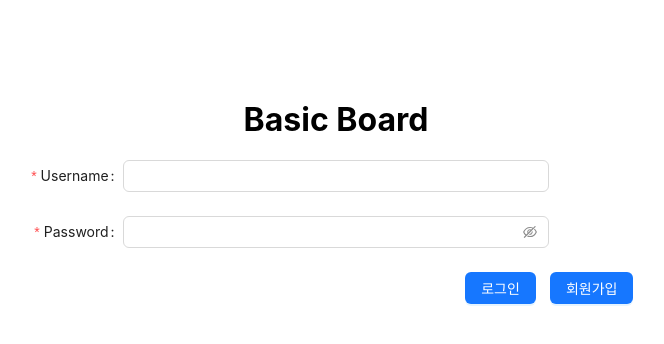
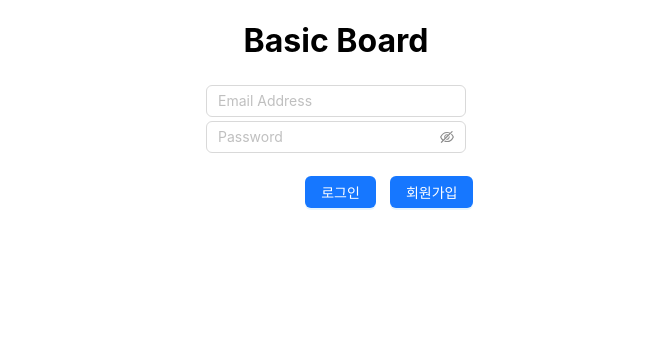
Before and after one commit to HyeonJi-Son/KPS_BasicBoard, a React (Create React App) app in the folder frontend/: page / in a window 1280 px wide. Shown: the top 344 px of the page, without its empty margins (304-968 px from the left). Built offline with nearby package versions, Linux system fonts and the light colour scheme.

Commit message:
[손현지] 로그인(기본 동작 확인) [MLU]

```diff
--- a/frontend/src/App.js
+++ b/frontend/src/App.js
@@ -4,7 +4,7 @@ import './App.css';
 import React from 'react';
 import { Routes, Route } from "react-router-dom";
 
-import Login from "./pages/member/Login"
+import LoginPage from "./pages/member/LoginPage"
 import BoardListPage from './pages/BasicBoard/BoardListPage';
 import BoardModifyPage from './pages/BasicBoard/BoardModifyPage';
 import BoardReadPage from './pages/BasicBoard/BoardReadPage';
@@ -20,7 +20,7 @@ function App() {
 
   return (
     <Routes>
-      <Route path="/" element={<Login />}></Route>
+      <Route path="/" element={<LoginPage />}></Route>
       <Route path="/signUpPage" element={<SignUpPage /> }></Route>
 
       <Route path="/boardListPage" element={<BoardListPage />}></Route>
--- /dev/null
+++ b/frontend/src/components/Member/LogIn.js
@@ -0,0 +1,68 @@
+import React, { useState } from 'react';
+
+import { useDispatch } from 'react-redux';
+import { logIn } from '../../reducer/memberReducer';
+import { Link } from "react-router-dom";
+import { Button, Form, Input } from 'antd'
+
+export function Login() {
+    const [data, setData] = useState({});
+
+    const dispatch = useDispatch();
+
+    const changeInput = (e) => {
+        setData({...data, [e.target.name]: e.target.value})
+            //... <- 기존에 있던 값을 펼친다는 듯.
+                        //변화가 감지되는 부분의 name를 찾음.
+                                        //해당 name의 value를 찾음
+    }
+
+    //만약 email이나 password를 입력하지 않고 로그인버튼을 클릭하려고 하면
+    //둘 모두 입력해달라는 alert 창이 뜨면 좋을 것 같음.
+    const submitForm = (e) => { //submit 이벤트
+        e.preventDefault();//submit은 기본적으로 자동 새로고침 된다. 그걸 방지해주는 역할.
+        dispatch(logIn(data));//reducer의 액션(registBoard)을 호출해준다.
+                        //--------- <- 인자로 change에서 만들어준 data를 보내준다.
+    }
+
+    return (
+        <form onSubmit={submitForm}>
+
+            <table>
+                <tbody>
+                    <tr>
+                        <td>
+                            <Input type="text" name="email" placeholder='Email Address' onChange={changeInput} />
+                        </td>
+
+                    </tr>
+                    <tr>
+                        <td>
+                            <Input.Password type="password" name="password" placeholder='Password' onChange={changeInput} />
+                        </td>
+                    </tr>
+                </tbody>
+            </table>
+
+            <br/>
+
+            <Form.Item
+            wrapperCol={{ offset: 5, span: 16, }}
+            >
+                    <Button type="primary" htmlType="submit">
+                        로그인
+                    </Button>
+                &ensp;&ensp;
+                <Link to="/signUpPage">
+                    <Button type="primary" htmlType="submit">
+                        회원가입
+                    </Button>
+                </Link>
+            </Form.Item>
+
+        </form>
+    )
+
+}
+
+export default Login;
--- a/frontend/src/pages/member/Login.js
+++ /dev/null
@@ -1,83 +0,0 @@
-import React from 'react';
-import { Link } from "react-router-dom";
-import { Button, Form, Input } from 'antd'
-
-//import { Routes, Route } from "react-router-dom";
-//import Layout from "./components/layout/Layout";
-import styles from './Login.module.css';
-
-export function Login() {
-
-    const onFinish = (values) => {
-        console.log('Success:', values);
-      };
-      const onFinishFailed = (errorInfo) => {
-        console.log('Failed:', errorInfo);
-      };
-
-
-    return (
-        <div className={styles.basic}>
-
-            <h1> Basic Board </h1>
-
-            <Form
-                name="basic"
-                labelCol={{ span: 8, }}
-                wrapperCol={{ span: 8, }}
-                initialValues={{ remember: true, }}
-                onFinish={onFinish}
-                onFinishFailed={onFinishFailed}
-                autoComplete="off" >
-
-                <Form.Item
-                    label="Username"
-                    name="username"
-                    rules={[
-                    {
-                        required: true,
-                        message: 'Please input your username!',
-                    },
-                    ]}
-                >
-                    <Input />
-                </Form.Item>
-
-                <Form.Item
-                    label="Password"
-                    name="password"
-                    rules={[
-                    {
-                        required: true,
-                        message: 'Please input your password!',
-                    },
-                    ]}
-                >
-                    <Input.Password />
-                </Form.Item>
-
-                    <Form.Item
-                    wrapperCol={{ offset: 8, span: 16, }}
-                    >
-                        <Link to="/boardListPage">
-                            <Button type="primary" htmlType="submit">
-                                로그인
-                            </Button>
-                        </Link>
-                        &ensp;&ensp;
-                        <Link to="/signUpPage">
-                            <Button type="primary" htmlType="submit">
-                                회원가입
-                            </Button>
-                        </Link>
-                    </Form.Item>
-            </Form>
-        </div>
-    )
-
-}
-
-export default Login;
-
-/* thead&tbody&tfooter 태그를 꼭 넣어주지 않아도 table 나오는 데에는 문제 없음.
-하지만 console창에 추가하라는 메세지가 확인됨. */
--- /dev/null
+++ b/frontend/src/pages/member/LoginPage.js
@@ -0,0 +1,18 @@
+import React from 'react';
+import Login from '../../components/Member/LogIn';
+
+
+export function LoginPage() {
+
+    return (
+        <div align="center">
+            <h1> Basic Board </h1>
+            <Login/>
+        </div>
+    )
+}
+
+export default LoginPage;
+
+/* thead&tbody&tfooter 태그를 꼭 넣어주지 않아도 table 나오는 데에는 문제 없음.
+하지만 console창에 추가하라는 메세지가 확인됨. */
--- a/frontend/src/reducer/memberReducer.js
+++ b/frontend/src/reducer/memberReducer.js
@@ -60,3 +60,19 @@ export const emailCheck = (data) => (dispatch) => {
             console.log(error.message);
         })
 }
+
+export const logIn = (data) => () => {
+    axios
+        .post('member/login', data)
+        .then(result => {
+            if(!result.data) { //null이 들어온 경우
+                alert("잘못된 Email 주소 혹은 비밀번호 입니다.");
+                return;
+            }
+            //발급받은 token을 어떻게 저장할까
+            alert("로그인 성공!");
+            window.location = '/boardListPage'; //로그인 성공하면 list페이지로 진입
+        }, error => {
+            console.log(error.message);
+        })
+}
```
Also changed, not shown: frontend/src/reducer/index.js (line endings or trailing spaces).
